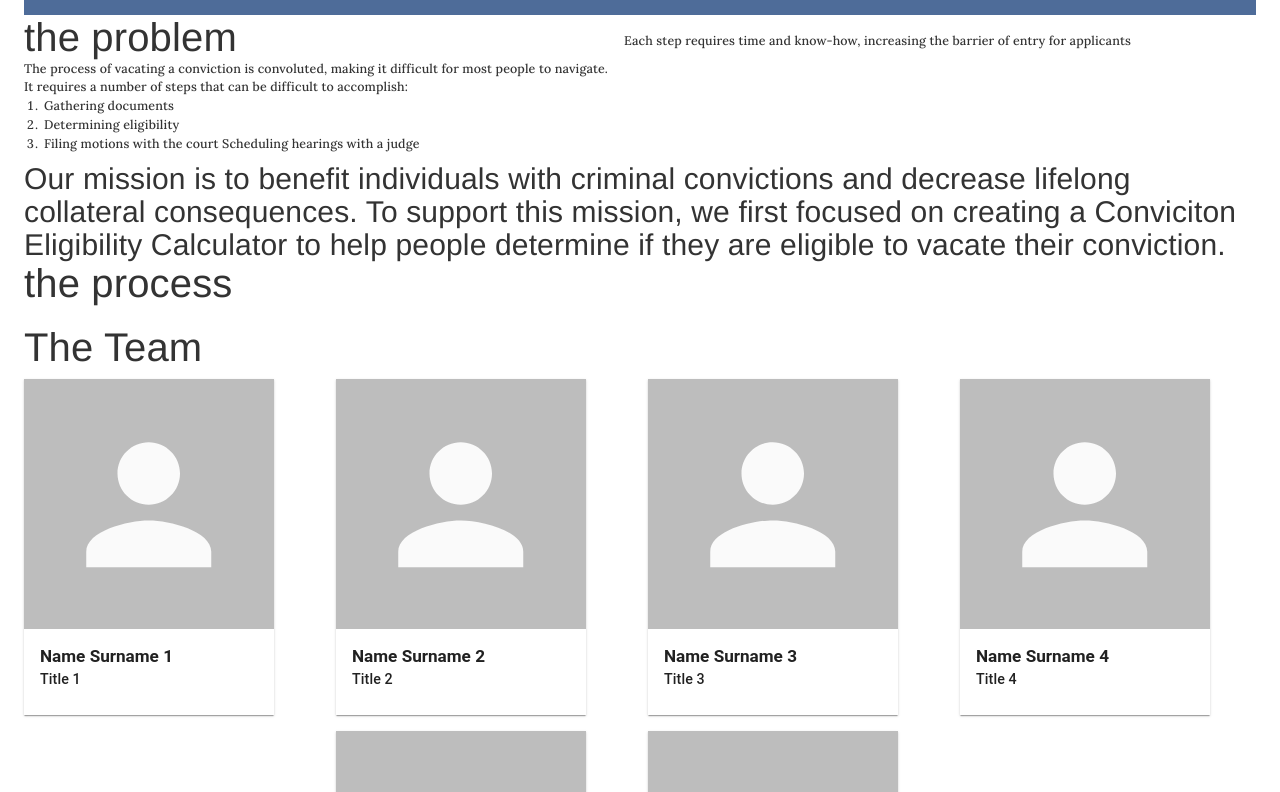
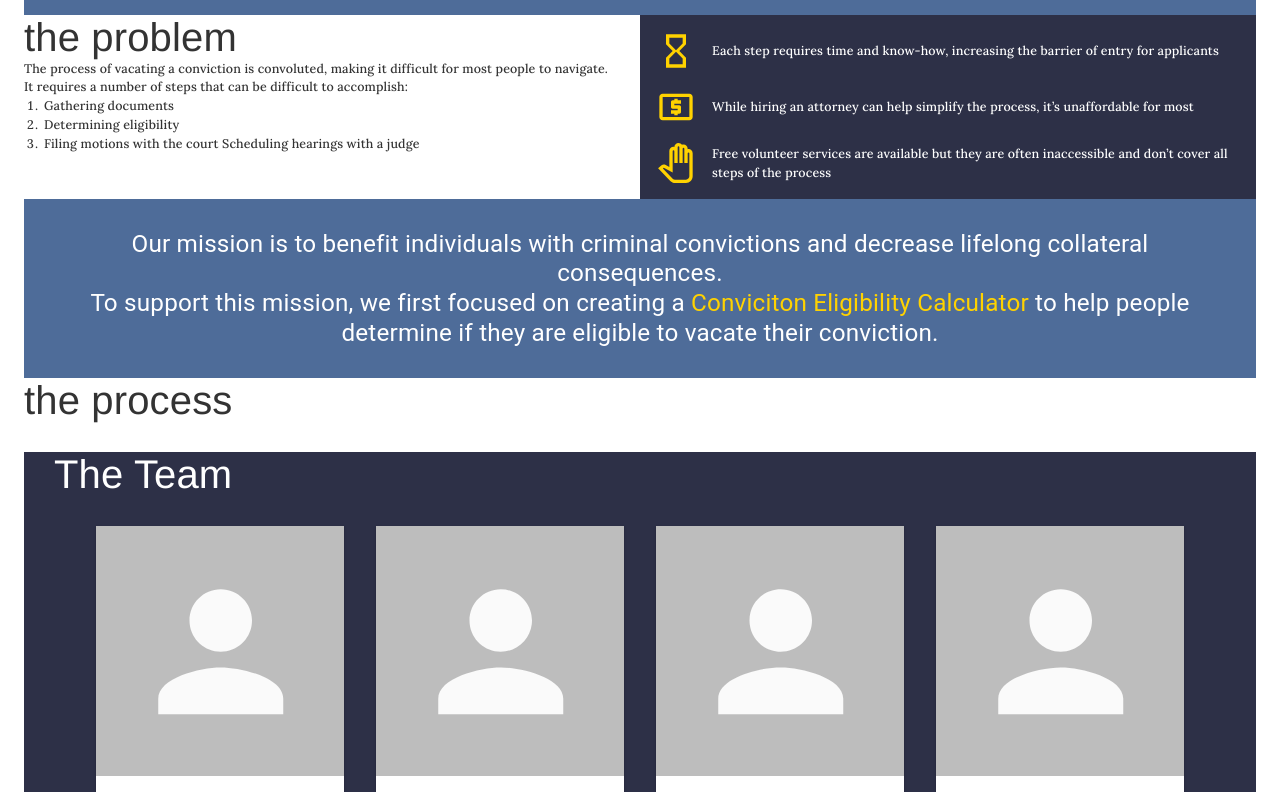
Before and after one commit to openseattle/clearviction-v1, a React (Create React App) app: page /about in a window 1280 px wide. Shown: the part 900-1692 px from the top of the page. Built offline with nearby package versions, Linux system fonts and the light colour scheme.

Commit message:
Update TeamCard
Sizing and layout closer to design

```diff
--- a/src/Components/TeamCard.jsx
+++ b/src/Components/TeamCard.jsx
@@ -4,12 +4,15 @@ import {
   makeStyles,
   Typography,
   CardContent,
+  Grid,
 } from "@material-ui/core";
 
 const useStyles = makeStyles({
   root: {
+    maxWidth: 280,
+  },
+  card: {
     borderRadius: 0,
-    maxWidth: 250,
   },
   name: {
     fontWeight: "bold",
@@ -23,7 +26,8 @@ const useStyles = makeStyles({
 const TeamCard = (props) => {
   const classes = useStyles();
   return (
-    <Card className={classes.root}>
+    <Grid className={classes.root} item xs={12} sm={6} md={4} lg={3}>
+    <Card className={classes.card}>
       <Avatar className={classes.avatar} variant="square" />
       <CardContent>
         <Typography className={classes.name} variant="h5" >
@@ -34,6 +38,7 @@ const TeamCard = (props) => {
         </Typography>
       </CardContent>
     </Card>
+    </Grid>
   );
 };
 
--- a/src/Pages/AboutPage.jsx
+++ b/src/Pages/AboutPage.jsx
@@ -8,10 +8,15 @@ import {
   makeStyles,
   List,
   ListItem,
+  ListItemIcon,
 } from "@material-ui/core";
 import TeamCard from "../Components/TeamCard";
-import PrimaryButton from "../ui-kit/Button";
 import HeroPanel from "../Components/HeroPanel";
+import {
+  HourglassEmpty,
+  LocalAtmOutlined,
+  PanToolOutlined,
+} from "@material-ui/icons";
 
 const team = [1, 2, 3, 4, 5, 6];
 
@@ -34,7 +39,21 @@ const useStyles = makeStyles((theme) => ({
   rootsBodyText: {
     maxWidth: 750,
   },
+  theProblemRoot: {
+    backgroundColor: theme.palette.primary.main,
+    color: "white",
+  },
+  theProblemIcon: {
+    color: "#FFD200",
+    fontSize: "4rem",
+  },
+  ourMission: {
+    backgroundColor: theme.palette.primary.light,
+    color: "white",
+    padding: "3rem",
+  },
   ourTeam: {
+    backgroundColor: theme.palette.primary.main,
     marginTop: "2rem",
     marginBottom: "2rem",
   },
@@ -101,7 +120,7 @@ const AboutPage = () => {
         </Box>
         <Box>
           <Grid container>
-            <Grid item>
+            <Grid item xs={12} sm={6}>
               <Typography variant="h2">the problem</Typography>
               <Typography variant="body1">
                 The process of vacating a conviction is convoluted, making it
@@ -120,39 +139,61 @@ const AboutPage = () => {
                 </ol>
               </Typography>
             </Grid>
-            <Grid item>
+            <Grid className={classes.theProblemRoot} item xs={12} sm={6}>
               <List>
                 <ListItem>
+                  <ListItemIcon>
+                    <HourglassEmpty className={classes.theProblemIcon} />
+                  </ListItemIcon>
                   <Typography>
                     Each step requires time and know-how, increasing the barrier
                     of entry for applicants
+                  </Typography>
+                </ListItem>
+
+                <ListItem>
+                  <ListItemIcon>
+                    <LocalAtmOutlined className={classes.theProblemIcon} />
+                  </ListItemIcon>
+                  <Typography>
+                    While hiring an attorney can help simplify the process, it’s
+                    unaffordable for most
+                  </Typography>
+                </ListItem>
+                <ListItem>
+                  <ListItemIcon>
+                    <PanToolOutlined className={classes.theProblemIcon} />
+                  </ListItemIcon>
+                  <Typography>
+                    Free volunteer services are available but they are often
+                    inaccessible and don’t cover all steps of the process
                   </Typography>
                 </ListItem>
               </List>
             </Grid>
           </Grid>
         </Box>
-        <Box>
-          <Typography variant="h3">
+        <Box className={classes.ourMission}>
+          <Typography variant="h4" align="center">
             Our mission is to benefit individuals with criminal convictions and
-            decrease lifelong collateral consequences. To support this mission,
-            we first focused on creating a Conviciton Eligibility Calculator to
-            help people determine if they are eligible to vacate their
-            conviction.
+            decrease lifelong collateral consequences.
+          </Typography>
+          <Typography variant="h4" align="center">
+            To support this mission, we first focused on creating a <span style={{color: "#FFD200"}}>Conviciton
+            Eligibility Calculator</span> to help people determine if they are eligible
+            to vacate their conviction.
           </Typography>
         </Box>
         <Box>
           <Typography variant="h2">the process</Typography>
         </Box>
         <Box className={classes.ourTeam}>
-          <Typography style={{ marginBottom: "1rem" }} variant="h2">
+          <Typography style={{ margin: "3rem", color: "white" }} variant="h2">
             The Team
           </Typography>
-          <Grid container spacing={2} justifyContent="center">
+          <Grid container spacing={4} justifyContent="center" alignItems="center">
             {team.map((id) => (
-              <Grid item key={id} sm={12} md={3} lg={3}>
-                <TeamCard teamNumber={id} />
-              </Grid>
+                <TeamCard teamNumber={id}/>
             ))}
           </Grid>
         </Box>
```
